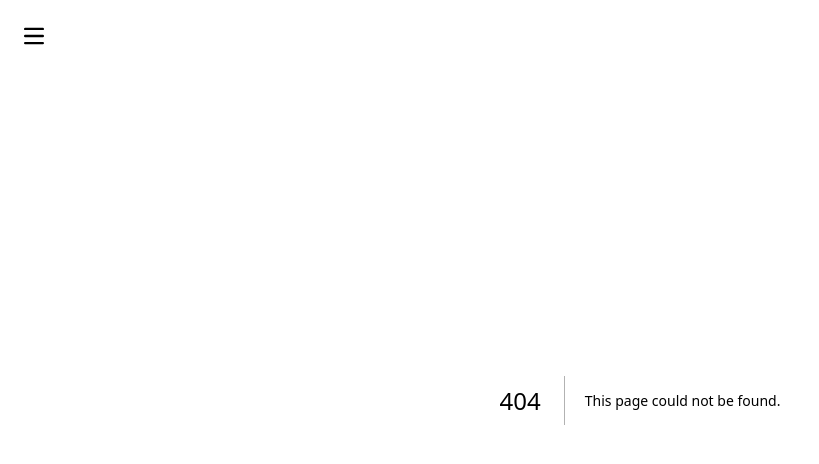
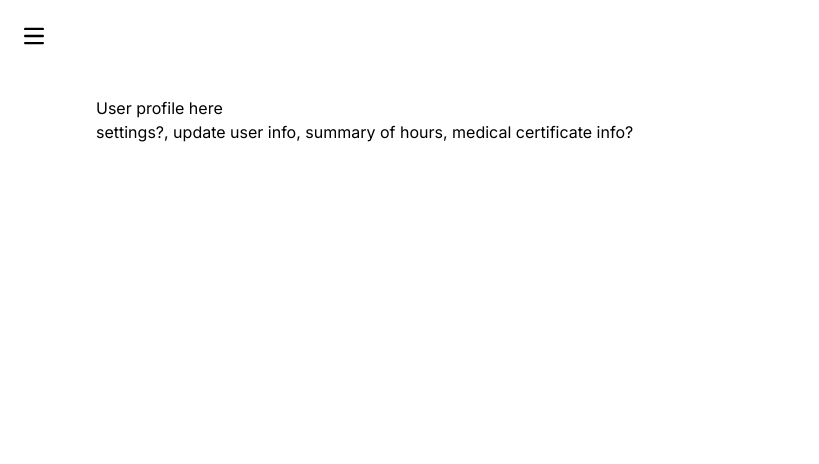
Before and after one commit to JordanTaylorJ/flask_react_app, a Next.js app in the folder client/: page /profile in a window 1280 px wide. Before the commit this address had no page. Shown: the top 464 px of the page, without its empty margins (0-819 px from the left). Built offline with nearby package versions, Linux system fonts and the light colour scheme.

Commit message:
create profile component and directory, update link on Menu

```diff
--- a/client/src/app/components/Menu.jsx
+++ b/client/src/app/components/Menu.jsx
@@ -4,7 +4,7 @@ import Link from 'next/link';
 const Menu = (setIsOpen) => {
     return(
         <div className=' p-4 text-lg container fixed z-40'>
-            <Link className='block hover:text-blue-200'href='/' onClick={(() => setIsOpen(false))}>Profile</Link>
+            <Link className='block hover:text-blue-200'href='/profile' onClick={(() => setIsOpen(false))}>Profile</Link>
             <Link className='block hover:text-blue-200' href='/logs' onClick={(() => setIsOpen(false))}>Logs</Link>
             <Link className='block hover:text-blue-200' href='/' onClick={(() => setIsOpen(false))}>Aircraft</Link>
             <button className='block hover:text-blue-200'>Logout</button>
--- /dev/null
+++ b/client/src/app/profile/page.js
@@ -0,0 +1,10 @@
+const Profile = () => {
+    return(
+        <main className='p-24'>
+            <h2>User profile here</h2>
+            <p>settings?, update user info, summary of hours, medical certificate info?</p>
+        </main>
+    )
+}
+
+export default Profile;
```
